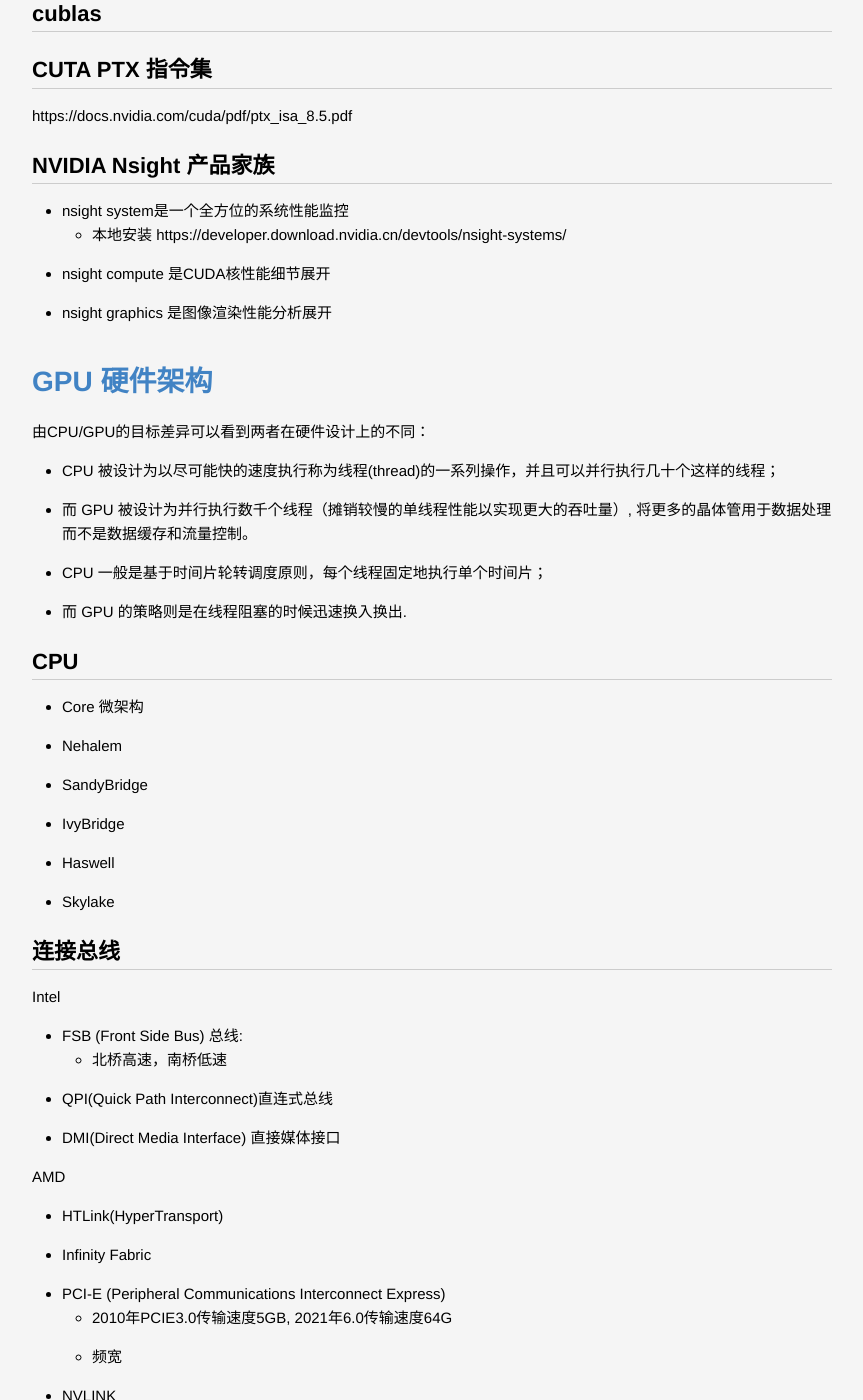
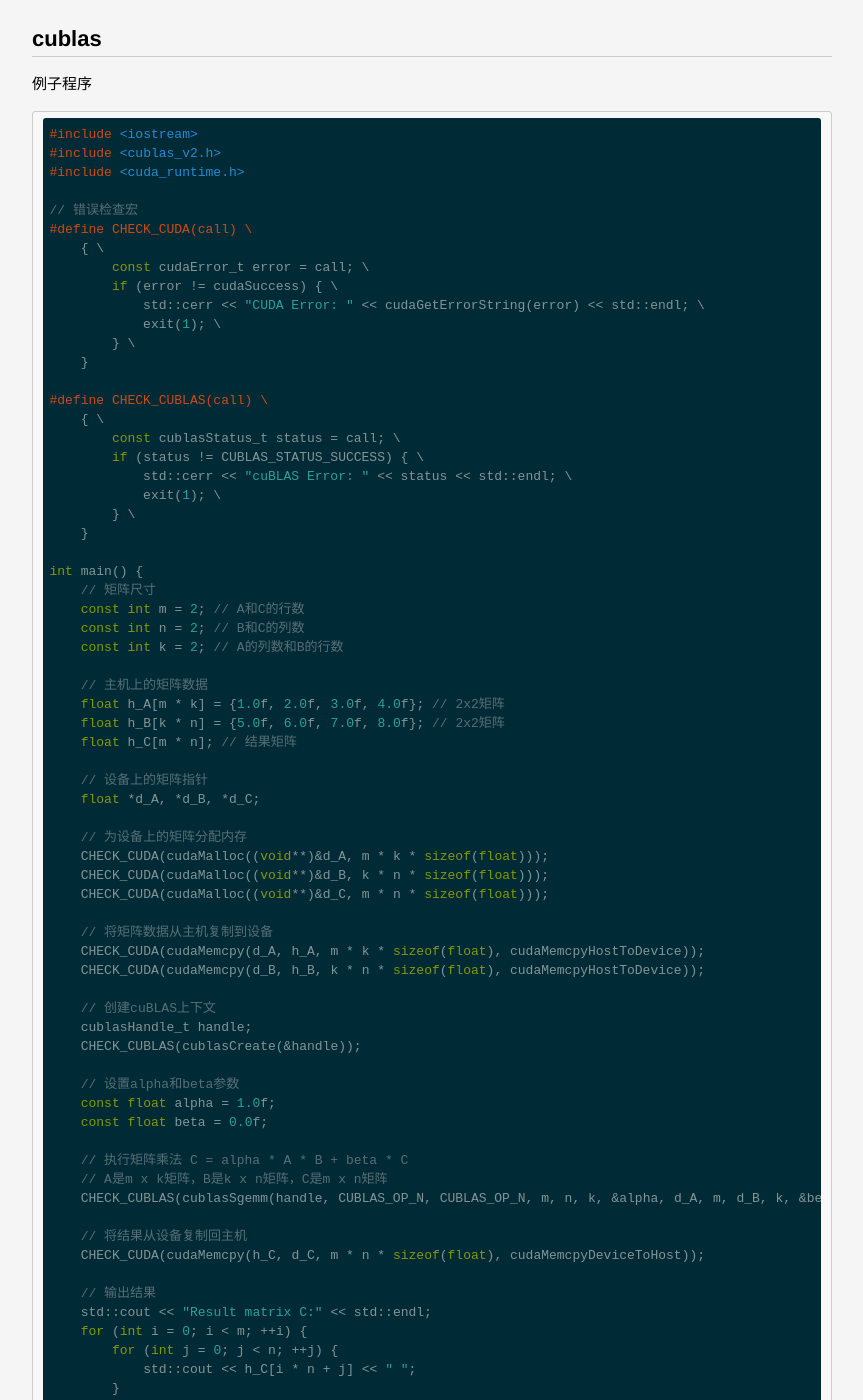
Before and after one commit to lucky521/blog, a Jekyll site: the page built from _posts/framework/2021-12-06-cuda.markdown, in a window 1280 px wide and 1400 px high, scrolled down 12355 px. Shown: the whole window, without its empty margins (208-1071 px from the left). Built offline with Jekyll 4.4.1, drawn with Linux system fonts in a browser that asks for light colours; some of the changed text lies outside the part shown.

Commit message:
update blog

````diff
--- a/_posts/framework/2021-12-06-cuda.markdown
+++ b/_posts/framework/2021-12-06-cuda.markdown
@@ -386,7 +386,7 @@
 ## CUDA Runtime API
 
 [CUDA Runtime API官方文档](https://docs.nvidia.com/cuda/pdf/CUDA_Runtime_API.pdf)
-另一套api driver api:
+另一套api - driver api:
 [CUDA Driver  API官方文档](https://docs.nvidia.com/cuda/pdf/CUDA_Driver_API.pdf)
 
 cudaSetDevice
@@ -408,11 +408,11 @@
 [nvcc编译器](https://docs.nvidia.com/cuda/cuda-compiler-driver-nvcc/#)
 
 main.cu一般以cu结尾后缀，使用nvcc编译
-```
+```shell
 nvcc cuda_test.cu -o cuda_test
 ```
 大型项目中，cmake已经完美支持cuda
-```
+```shell
 enable_language(CUDA)
 ```
 
@@ -440,6 +440,91 @@
 
 ## cublas
 
+例子程序
+```c++
+#include <iostream>
+#include <cublas_v2.h>
+#include <cuda_runtime.h>
+
+// 错误检查宏
+#define CHECK_CUDA(call) \
+    { \
+        const cudaError_t error = call; \
+        if (error != cudaSuccess) { \
+            std::cerr << "CUDA Error: " << cudaGetErrorString(error) << std::endl; \
+            exit(1); \
+        } \
+    }
+
+#define CHECK_CUBLAS(call) \
+    { \
+        const cublasStatus_t status = call; \
+        if (status != CUBLAS_STATUS_SUCCESS) { \
+            std::cerr << "cuBLAS Error: " << status << std::endl; \
+            exit(1); \
+        } \
+    }
+
+int main() {
+    // 矩阵尺寸
+    const int m = 2; // A和C的行数
+    const int n = 2; // B和C的列数
+    const int k = 2; // A的列数和B的行数
+
+    // 主机上的矩阵数据
+    float h_A[m * k] = {1.0f, 2.0f, 3.0f, 4.0f}; // 2x2矩阵
+    float h_B[k * n] = {5.0f, 6.0f, 7.0f, 8.0f}; // 2x2矩阵
+    float h_C[m * n]; // 结果矩阵
+
+    // 设备上的矩阵指针
+    float *d_A, *d_B, *d_C;
+
+    // 为设备上的矩阵分配内存
+    CHECK_CUDA(cudaMalloc((void**)&d_A, m * k * sizeof(float)));
+    CHECK_CUDA(cudaMalloc((void**)&d_B, k * n * sizeof(float)));
+    CHECK_CUDA(cudaMalloc((void**)&d_C, m * n * sizeof(float)));
+
+    // 将矩阵数据从主机复制到设备
+    CHECK_CUDA(cudaMemcpy(d_A, h_A, m * k * sizeof(float), cudaMemcpyHostToDevice));
+    CHECK_CUDA(cudaMemcpy(d_B, h_B, k * n * sizeof(float), cudaMemcpyHostToDevice));
+
+    // 创建cuBLAS上下文
+    cublasHandle_t handle;
+    CHECK_CUBLAS(cublasCreate(&handle));
+
+    // 设置alpha和beta参数
+    const float alpha = 1.0f;
+    const float beta = 0.0f;
+
+    // 执行矩阵乘法 C = alpha * A * B + beta * C
+    // A是m x k矩阵，B是k x n矩阵，C是m x n矩阵
+    CHECK_CUBLAS(cublasSgemm(handle, CUBLAS_OP_N, CUBLAS_OP_N, m, n, k, &alpha, d_A, m, d_B, k, &beta, d_C, m));
+
+    // 将结果从设备复制回主机
+    CHECK_CUDA(cudaMemcpy(h_C, d_C, m * n * sizeof(float), cudaMemcpyDeviceToHost));
+
+    // 输出结果
+    std::cout << "Result matrix C:" << std::endl;
+    for (int i = 0; i < m; ++i) {
+        for (int j = 0; j < n; ++j) {
+            std::cout << h_C[i * n + j] << " ";
+        }
+        std::cout << std::endl;
+    }
+
+    // 释放设备内存
+    CHECK_CUDA(cudaFree(d_A));
+    CHECK_CUDA(cudaFree(d_B));
+    CHECK_CUDA(cudaFree(d_C));
+
+    // 销毁cuBLAS上下文
+    CHECK_CUBLAS(cublasDestroy(handle));
+
+    return 0;
+}
+
+
+```
 
 ## CUTA PTX 指令集
 https://docs.nvidia.com/cuda/pdf/ptx_isa_8.5.pdf
@@ -450,6 +535,17 @@
   * 本地安装 https://developer.download.nvidia.cn/devtools/nsight-systems/
 * nsight compute 是CUDA核性能细节展开
 * nsight graphics 是图像渲染性能分析展开
+
+
+### nsys命令
+```
+nsys profile --output=my_report ./my_application
+
+或者
+
+nsys attach --pid <PID> -o output_report_name --trace=cuda,nvtx,osrt
+```
+运行产出的.nsys-rep报告，可以被NVIDIA Nsight可视化工具查看分析。
 
 
 
--- a/_posts/ml/2017-11-20-Tensorflow-Internal.markdown
+++ b/_posts/ml/2017-11-20-Tensorflow-Internal.markdown
@@ -160,6 +160,9 @@
 thread::ThreadPool 由 Eigen::ThreadPoolTempl 支持
 
 https://www.twblogs.net/a/5ee63d2cd28323b15556716f
+
+## CPU + GPU
+
 
 
 # 通信原理
--- a/_posts/ml/2019-03-01-Feature-Engineering.markdown
+++ b/_posts/ml/2019-03-01-Feature-Engineering.markdown
@@ -152,7 +152,7 @@
 一种方法叫 Label Encoder： 将文本形式的类别特征转换为数值型。相当于给文本形式的类别编号（数字编号1,2,3,4...）。
 这个方法的缺点是编号之后，默认可能会误认为这些类别之间具有偏序关系（其实并没有）。
 
-```
+```python
 from sklearn.preprocessing import LabelEncoder
 labelencoder = LabelEncoder()
 x[:, 0] = labelencoder.fit_transform(x[:, 0])
````
Also changed, not shown: _posts/ml/2017-10-26-tensorflow.markdown (+11 -0 lines), _posts/ml/2019-02-04-Famous-Model.markdown (+35 -0 lines), _posts/ml/2023-02-04-LLM.markdown (+10 -0 lines).
